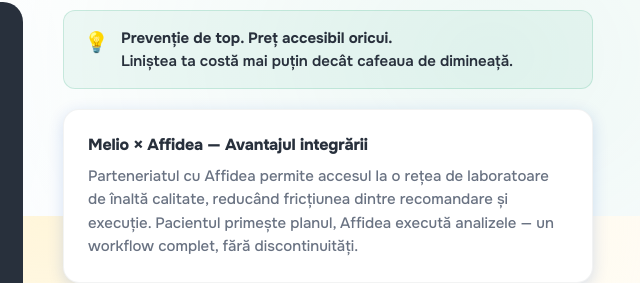
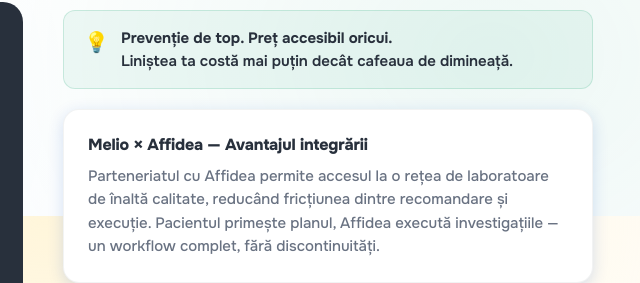
Before and after one commit to ruslanscarabnii-max/melio-affidea, a plain HTML site: page index.html in a window 1280 px wide. Shown: the part 4584-4867 px from the top of the page, 597-1237 px from the left. Drawn offline with Linux system fonts and the light colour scheme.

Commit message:
Update index.html

```diff
--- a/index.html
+++ b/index.html
@@ -1435,7 +1435,7 @@
                 <p class="card-text">
                   Parteneriatul cu Affidea permite accesul la o rețea de laboratoare
                   de înaltă calitate, reducând fricțiunea dintre recomandare și
-                  execuție. Pacientul primește planul, Affidea execută analizele —
+                  execuție. Pacientul primește planul, Affidea execută investigațiile —
                   un workflow complet, fără discontinuități.
                 </p>
               </div>
```
